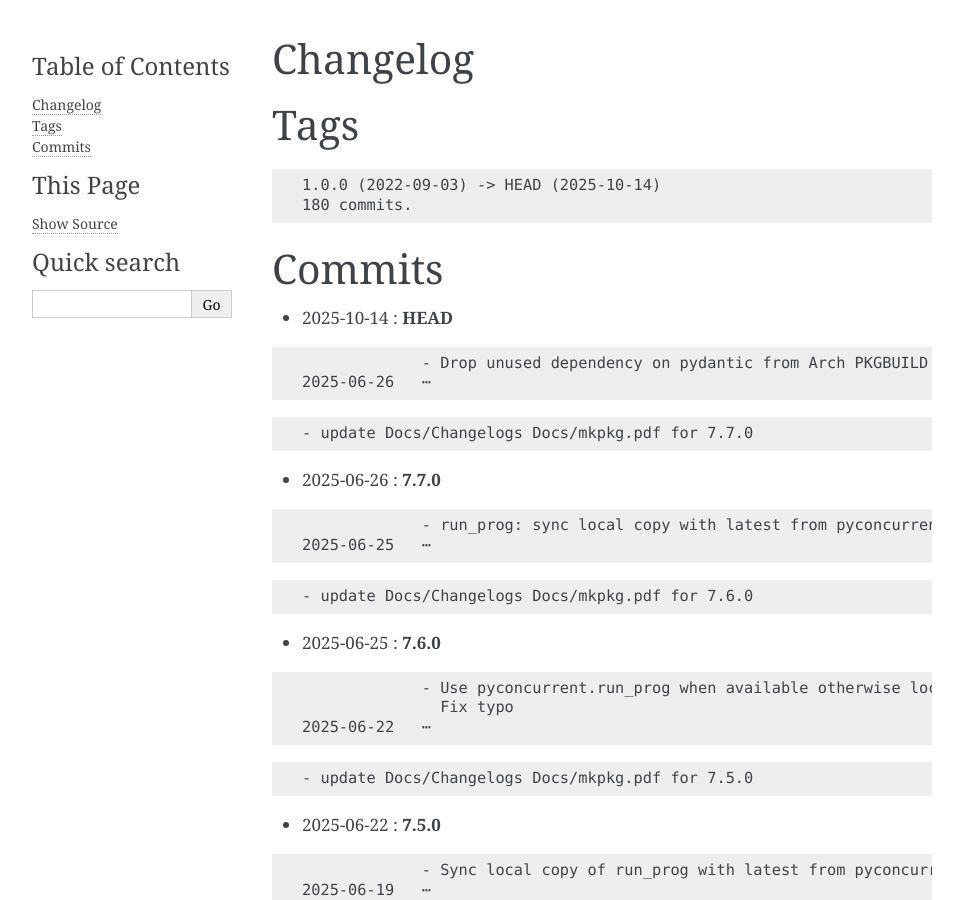
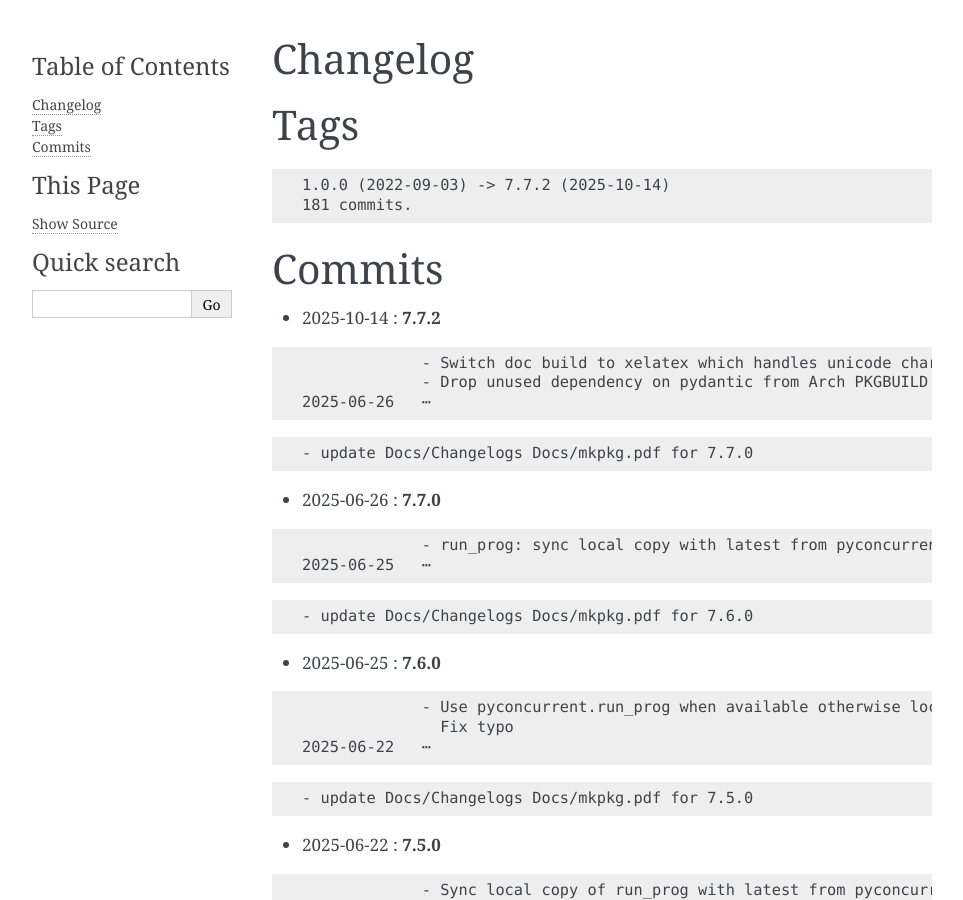
Before and after one commit to gene-git/Arch-mkpkg, a Sphinx documentation site: the page built from Docs/Changelog.rst, in a window 1280 px wide and 900 px high. Shown: the whole window, without its empty margins (148-1111 px from the left). Built offline with Sphinx 7.4.7, drawn with Linux system fonts in a browser that asks for light colours; pages that are not in the unit, such as notebooks, are missing from menus.

Commit message:
update Docs/Changelogs Docs/mkpkg.pdf for 7.7.2

```diff
--- a/Docs/Changelog.rst
+++ b/Docs/Changelog.rst
@@ -6,17 +6,18 @@ Tags
 
 .. code-block:: text
 
-	1.0.0 (2022-09-03) -> HEAD (2025-10-14)
-	180 commits.
+	1.0.0 (2022-09-03) -> 7.7.2 (2025-10-14)
+	181 commits.
 
 Commits
 =======
 
 
-* 2025-10-14  : **HEAD**
+* 2025-10-14  : **7.7.2**
 
 .. code-block:: text
 
+              - Switch doc build to xelatex which handles unicode characters
               - Drop unused dependency on pydantic from Arch PKGBUILD
  2025-06-26   ⋯
 
```
Also changed, not shown: 10 other files.
